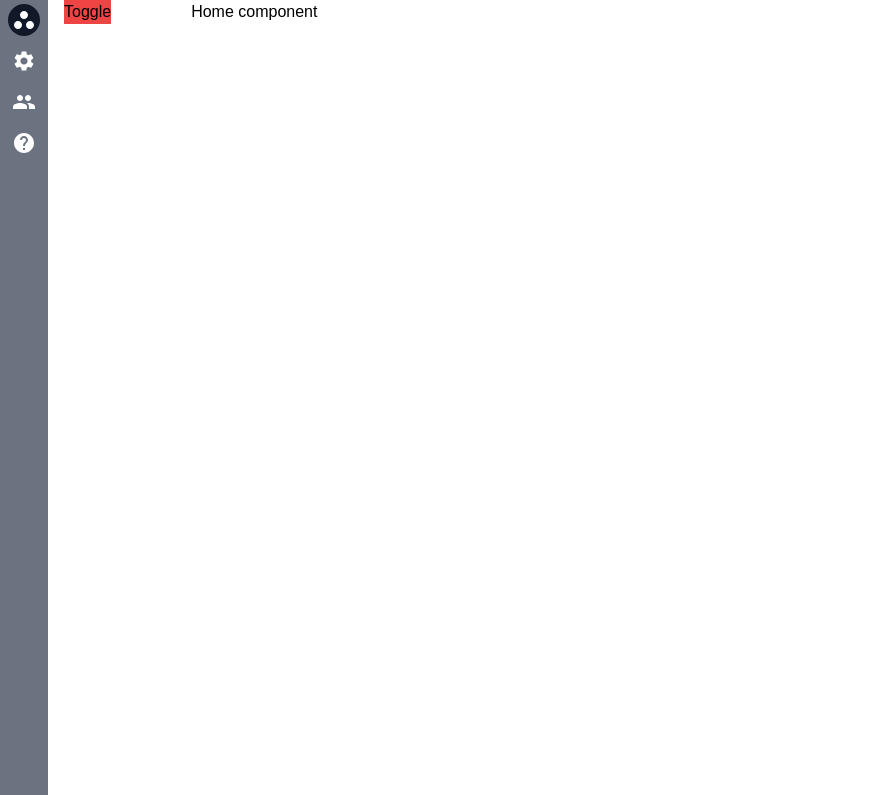
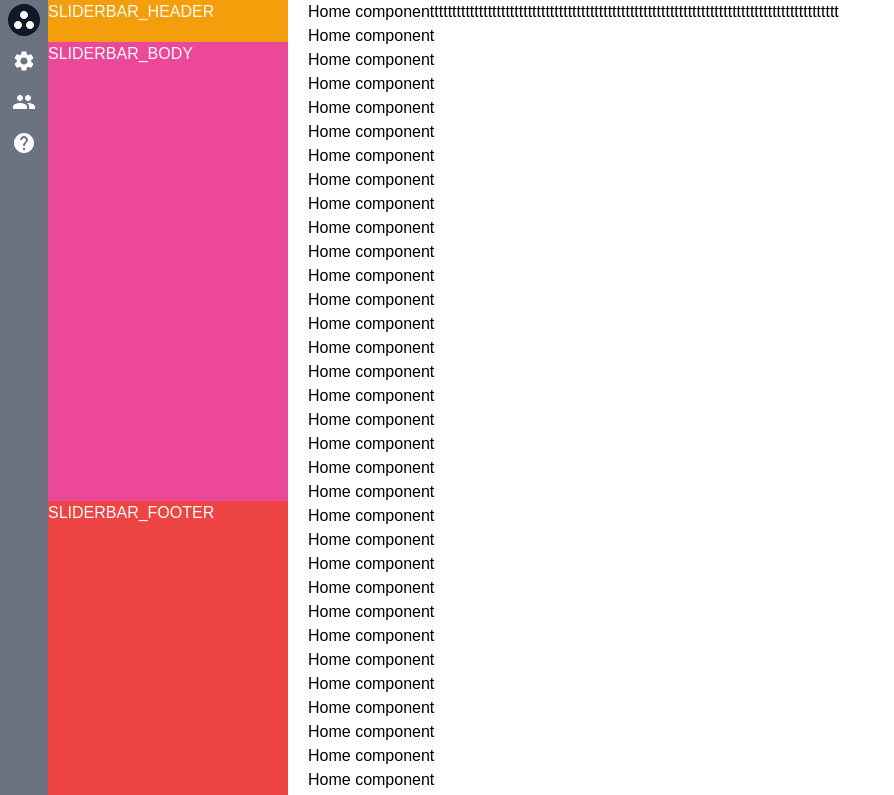
Before and after one commit to loczippo/Task_Management_WEB, a React (Create React App) app: page / in a window 1280 px wide. Shown: the top 795 px of the page, without its empty margins (0-894 px from the left). Built offline with nearby package versions, Linux system fonts and the light colour scheme.

Commit message:
init sliderbar

```diff
--- a/src/assets/css/tailwind.css
+++ b/src/assets/css/tailwind.css
@@ -6,4 +6,7 @@
     body {
       font-family: Montserrat, sans-serif;
     }
+    * {
+      box-sizing: inherit;
+    }
   }
--- a/src/components/home/index.tsx
+++ b/src/components/home/index.tsx
@@ -1,9 +1,46 @@
-
-import React from 'react';
 
 function Home() {
   return (
     <div className=''>
+        <h1>Home componentttttttttttttttttttttttttttttttttttttttttttttttttttttttttttttttttttttttttttttttttttttttttttt</h1>
+        <h1>Home component</h1>
+        <h1>Home component</h1>
+        <h1>Home component</h1>
+        <h1>Home component</h1>
+        <h1>Home component</h1>
+        <h1>Home component</h1>
+        <h1>Home component</h1>
+        <h1>Home component</h1>
+        <h1>Home component</h1>
+        <h1>Home component</h1>
+        <h1>Home component</h1>
+        <h1>Home component</h1>
+        <h1>Home component</h1>
+        <h1>Home component</h1>
+        <h1>Home component</h1>
+        <h1>Home component</h1>
+        <h1>Home component</h1>
+        <h1>Home component</h1>
+        <h1>Home component</h1>
+        <h1>Home component</h1>
+        <h1>Home component</h1>
+        <h1>Home component</h1>
+        <h1>Home component</h1>
+        <h1>Home component</h1>
+        <h1>Home component</h1>
+        <h1>Home component</h1>
+        <h1>Home component</h1>
+        <h1>Home component</h1>
+        <h1>Home component</h1>
+        <h1>Home component</h1>
+        <h1>Home component</h1>
+        <h1>Home component</h1>
+        <h1>Home component</h1>
+        <h1>Home component</h1>
+        <h1>Home component</h1>
+        <h1>Home component</h1>
+        <h1>Home component</h1>
+        <h1>Home component</h1>
         <h1>Home component</h1>
     </div>
   );
--- a/src/components/index.ts
+++ b/src/components/index.ts
@@ -1,4 +1,5 @@
-import Sliderbar from './sliderbar';
+import SliderbarPrimary from './sliderbars/primary';
+import SliderbarSeconds from './sliderbars/second';
 import Home from './home';
 
-export {Sliderbar, Home}
+export {SliderbarPrimary, SliderbarSeconds, Home}
--- a/src/components/sliderbar/index.tsx
+++ b/src/components/sliderbars/primary/index.tsx
@@ -4,9 +4,9 @@ import PeopleIcon from '@mui/icons-material/People';
 import WorkspacesIcon from '@mui/icons-material/Workspaces';
 import React from 'react';
 
-function Sliderbar() {
+function sliderBarPrimary() {
   return (
-    <nav className="group/main fixed inset-0 right-auto box-border flex flex-row-reverse top-0, z-[103]">
+    <div className='Sidebar_wrapper h-full'>
         <section className="relative flex h-full flex-col items-center justify-between bg-gray-500 text-white w-12">
             <div>
                 <div className='relative items-center flex flex-col w-8 mt-1'>
@@ -46,9 +46,8 @@ function Sliderbar() {
                 </div>
             </div>
         </section>
-
-    </nav>
+    </div>
   );
 }
 
-export default Sliderbar;
+export default sliderBarPrimary;
--- /dev/null
+++ b/src/components/sliderbars/second/index.tsx
@@ -0,0 +1,20 @@
+
+function sliderBarSecond() {
+  return (
+    <div className='Sidebar_wrapper h-full'>
+        <section className="overflow-hidden flex h-full flex-col items-center justify-between bg-red-500 text-white w-60">
+            <div className="sliderbar_header relative flex flex-col bg-amber-500 w-full h-[88px]">
+                SLIDERBAR_HEADER
+            </div>
+            <div className="sliderbar_header  flex flex-col bg-pink-500 w-full h-full">
+                SLIDERBAR_BODY
+            </div>
+            <div className="sliderbar_header  flex flex-col w-full h-full">
+                SLIDERBAR_FOOTER
+            </div>
+        </section>
+    </div>
+  );
+}
+
+export default sliderBarSecond;
--- a/src/index.tsx
+++ b/src/index.tsx
@@ -1,7 +1,7 @@
 import React from 'react';
 import ReactDOM from 'react-dom/client';
 import './assets/css/tailwind.css';
-import WebApplication from './views/home/App';
+import App from './views/home/App';
 // import reportWebVitals from '../reportWebVitals';
 
 const root = ReactDOM.createRoot(
@@ -9,7 +9,7 @@ const root = ReactDOM.createRoot(
 );
 root.render(
   <React.StrictMode>
-    <WebApplication />
+    <App />
   </React.StrictMode>
 );
 
--- a/src/views/home/App.tsx
+++ b/src/views/home/App.tsx
@@ -1,10 +1,32 @@
 import React from 'react';
-import { Sliderbar, Home } from '../../components/'
+import { SliderbarPrimary, SliderbarSeconds, Home } from '../../components/'
 
-function WebApplication() {
+function App() {
   return (
     <>
-      <div className='flex'>
+      {/* App With SliderBar */}
+      <div className="App_withSidebar flex min-h-screen">
+        {/* SliderBar Wrap */}
+        <div className="App_sidebarWrap flex-shrink-0">
+          <SliderbarPrimary/>
+        </div>
+        <div className="App_sidebarWrap_toggle">
+          <SliderbarSeconds/>
+        </div>
+        <div className='pl-5 pr-5'>
+            <Home/>
+        </div>
+        {/* App Width SliderBar Content */}
+        {/* <div className="py-0 pr-10 pl-5 max-w-[calc(100%-48px)] flex-1">
+          <section className="max-w-[1920px] w-[100%] p-0 my-0 mx-auto">
+            <Home />
+          </section>
+        </div> */}
+      </div>
+
+
+
+      {/* <div className='flex'>
         <Sliderbar/>
         <div className='group/main ml-16'>
         <button className='group-hover/main:left-11 bg-red-500'>Toggle</button>
@@ -13,10 +35,10 @@ function WebApplication() {
           </section>
         </div>
         <div className='ml-20'><Home/></div>
-      </div>
+      </div> */}
 
     </>
   );
 }
 
-export default WebApplication;
+export default App;
```
Also changed, not shown: 1 other file (tests, documents, lock files or other folders).
